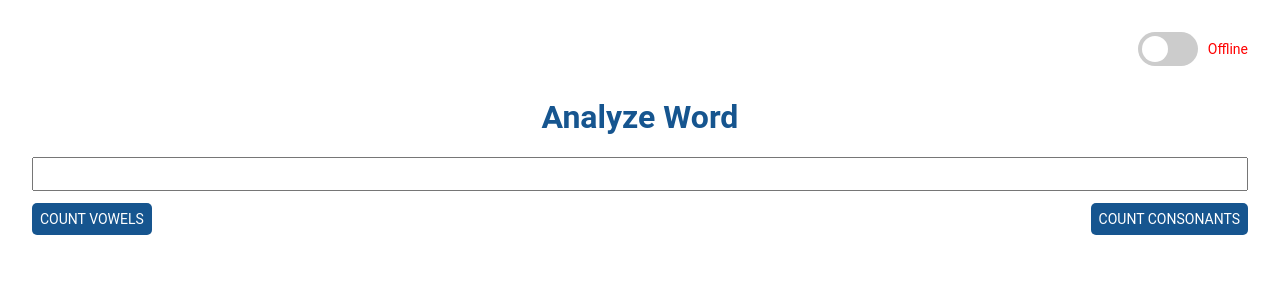
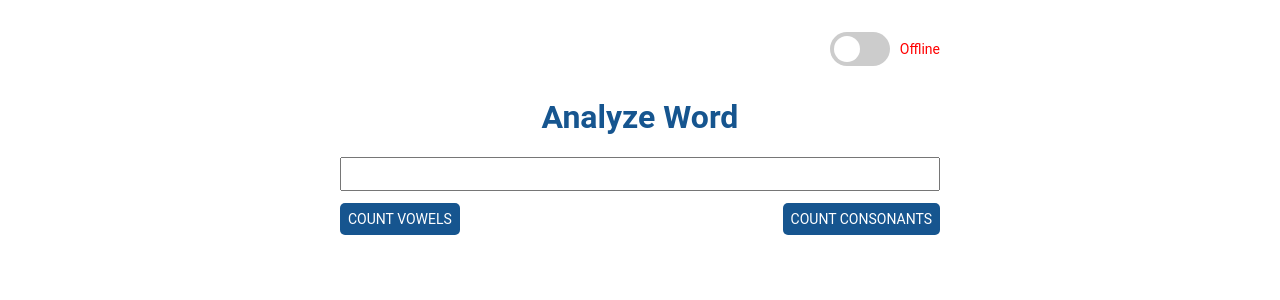
Before and after one commit to machnikl/text-analyzer, an Angular app in the folder front-end/: page / in a window 1280 px wide. Shown: the top 300 px of the page. Built offline with nearby package versions, Linux system fonts and the light colour scheme; what chartjs-plugin-datalabels, ng2-charts would draw is missing.

Commit message:
added page wrapper to display on desktop as well

```diff
--- a/front-end/src/app/app.component.html
+++ b/front-end/src/app/app.component.html
@@ -1,3 +1,4 @@
+<div class="page-wrapper">
   <div class="container">
     <div class="toggle-container">
       <app-toggle [(checkboxValue)]="isOnline"></app-toggle>
@@ -33,3 +34,4 @@
       </div>
     </div>
   </div>
+</div>
--- a/front-end/src/app/app.component.scss
+++ b/front-end/src/app/app.component.scss
@@ -1,10 +1,16 @@
 @import "styles/base/variables";
 
-.container {
+.page-wrapper {
   padding: 3.2rem;
   width: 100vw;
   height: 100vh;
   overflow: auto;
+
+
+  .container {
+    margin-left: auto;
+    margin-right: auto;
+    max-width: 600px;
 
     .toggle-container {
       display: flex;
@@ -50,6 +56,5 @@
         margin-top: 2rem;
       }
     }
-
-
   }
+}
```
Lines whose indentation alone changed are shown as unchanged.
